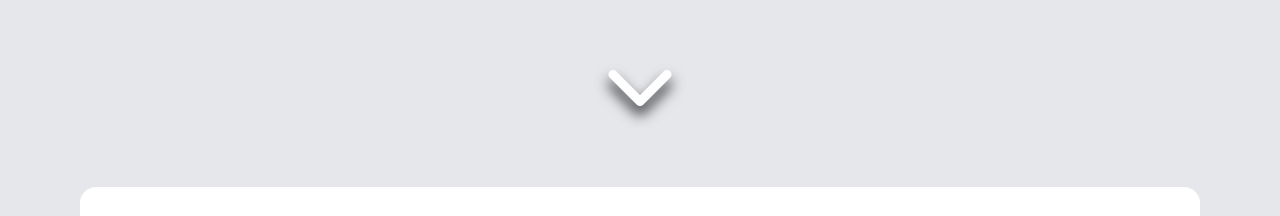
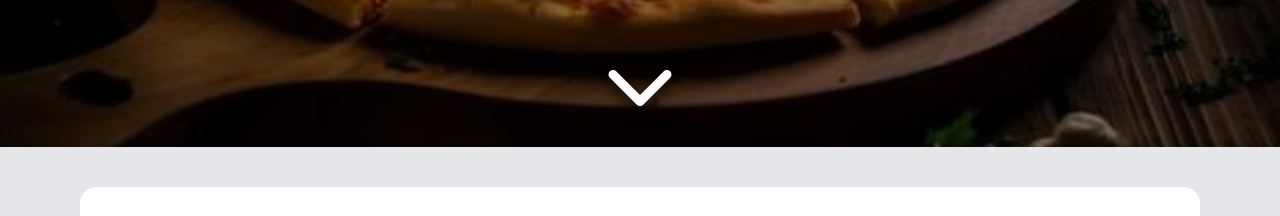
Before and after one commit to IsaSay-i/pizzaria-unite, a website: page index.html in a window 1280 px wide. Shown: the part 373-589 px from the top of the page. Drawn offline with nearby package versions, Linux system fonts and the light colour scheme; the site is published under a folder, as on GitHub Pages, so addresses that start at the root find nothing.

Commit message:
tentando gambiarra

```diff
--- a/index.html
+++ b/index.html
@@ -60,7 +60,7 @@
         </nav>
 
         <section class="relative h-130">
-            <div class="absolute inset-0 w-full h-full bg-[url('/src/img/fundo.jpeg')] bg-cover bg-center bg-fixed brightness-50"></div>
+            <div class="absolute inset-0 w-full h-full bg-cover bg-center bg-fixed brightness-50" style="background-image: url('src/img/fundo.jpeg')" ></div> <!-- bg-[url('/src/img/fundo.jpeg')] -->
 
             <div class="relative z-10 flex flex-col justify-end items-center text-center h-full text-white">
                 <h1 class="text-4xl text-shadow-lg md:text-6xl font-bold drop-shadow-lg ">Confira nossos sabores!</h1>
```
Also changed, not shown: src/output.css.
